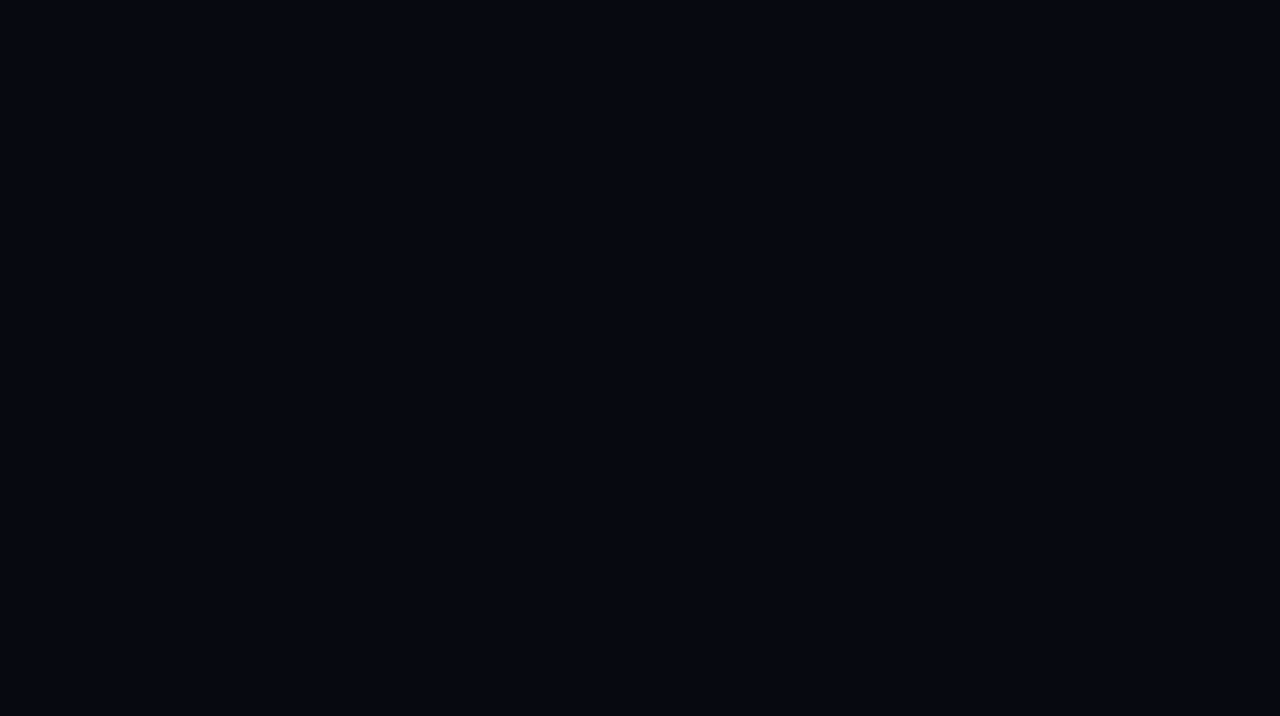
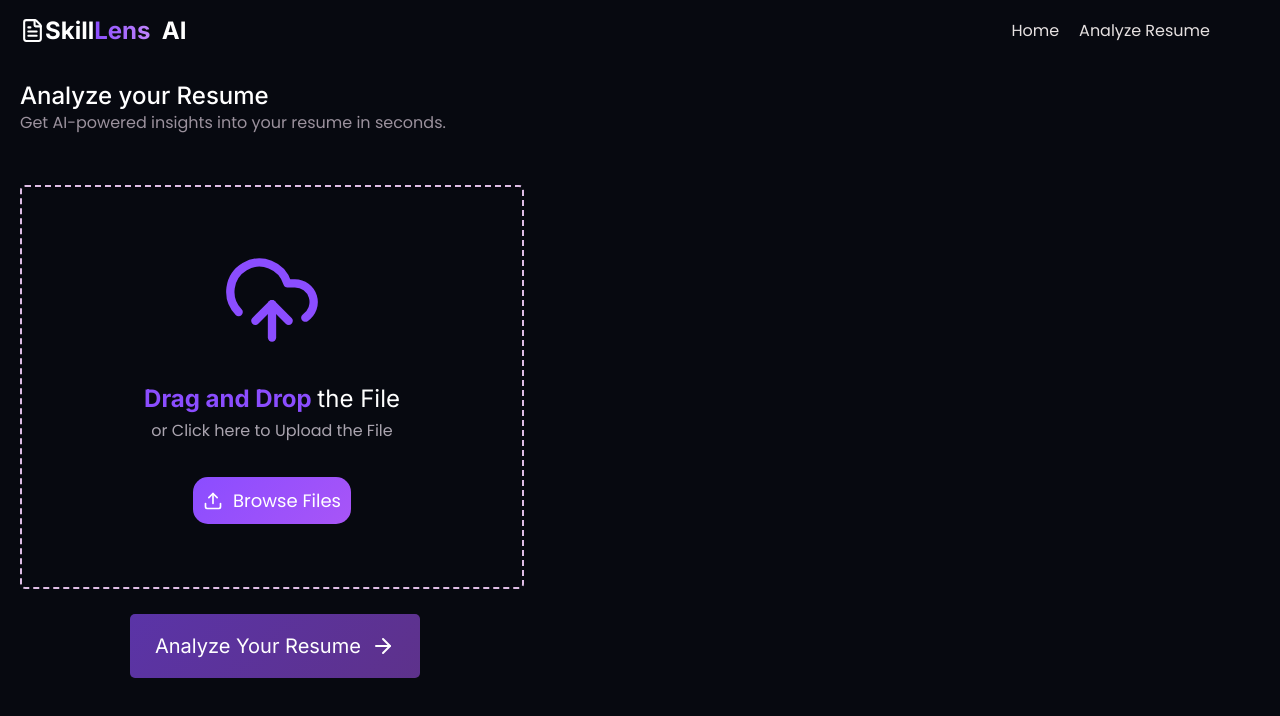
Before and after one commit to Akasharts/SkillLens-AI, a React (Vite) app in the folder frontend/: page /analyzer in a window 1280 px wide. Before the commit this address had no page. Shown: the top 716 px of the page. Built offline with nearby package versions, Linux system fonts and the light colour scheme.

Commit message:
Analyze page UI update

```diff
--- a/frontend/package.json
+++ b/frontend/package.json
@@ -11,6 +11,7 @@
   },
   "dependencies": {
     "lucide-react": "^1.47.0",
+    "motion": "^13.4.2",
     "react": "^19.2.8",
     "react-dom": "^19.2.8",
     "react-router-dom": "^7.18.4"
--- a/frontend/src/App.tsx
+++ b/frontend/src/App.tsx
@@ -1,6 +1,7 @@
 import { Routes,Route } from 'react-router-dom';
 import './App.css'
 import Home from './pages/Home'
+import Analyzer from './pages/Analyzer';
 function App() {
 
 
@@ -8,6 +9,7 @@ function App() {
     <>
       <Routes>
         <Route path='/' element={<Home/>}/>
+        <Route path='/analyzer' element={<Analyzer/>}/>
       </Routes>
     </>
   )
--- a/frontend/src/pages/Analyzer.tsx
+++ b/frontend/src/pages/Analyzer.tsx
@@ -1,19 +1,108 @@
 import { Link } from "react-router-dom";
 import '../styles/style.css';
+import { motion } from 'motion/react';
+import { FileText , UploadCloudIcon,Upload,ArrowRight} from "lucide-react";
+import { useRef, useState } from "react";
+import type { ChangeEvent} from "react";
 function Analyzer()
 {
+    const fileRef=useRef<HTMLInputElement>(null);
+    const[file,setFile]=useState<File|null>(null);
+    const[message,setMessage]=useState(" ");
+    const[dragOver,setDragOver]=useState(false);
+    const[filesize,setFilesize]=useState(0);
+    function handleClick()
+    {
+        fileRef.current?.click();
+    }
+    const handleDragOver=(e:React.DragEvent<HTMLDivElement>)=>
+    {
+        e.preventDefault();
+        setDragOver(true);
+    }
+    const handleDragLeave=()=>setDragOver(false);
+    const handleFilechange=(e:ChangeEvent<HTMLInputElement>)=>
+    {
+        const selectedFile=e.target.files?.[0];
+        if(!selectedFile)
+        {
+            setMessage("Please select a file");
+            return;
+        }
+        setFile(selectedFile);
+        console.log(selectedFile);
+        const size=(selectedFile.size/(1024*1024)).toFixed(2);
+        setFilesize(parseFloat(size));
+        setMessage(`Uploaded File : ${selectedFile.name}\n`);
+    }
+    const handleDrop=(e:React.DragEvent<HTMLDivElement>)=>
+    {
+        e.preventDefault();
+        setDragOver(false);
+        const droppedFile=e.dataTransfer.files[0];
+        if(!droppedFile)
+        {
+
+            setMessage("Please select a file");
+            return;
+        }
+        setFile(droppedFile);
+        setMessage(`Uploaded File : ${droppedFile.name}\n`);
+    }
     return(<>
        <div className="nav">
-        <div className="left-section">
-            <h1>SkillScope AI </h1>
-        </div>
+        <motion.div className="left-section"
+        initial={{opacity:0,y:5}}
+        animate={{opacity:1,y:0}}
+        transition={{duration:0.5}}
+        >
+            <h1><FileText className='file-text'/>Skill<span className='Lens_text'>Lens</span>&nbsp; AI </h1>
+        </motion.div>
         <div className="right-section">
         <ul>
-            <li><Link to='/'>Home</Link></li>
-            <li><Link to='/analyze'>Analyze Resume</Link></li>
+            <li><Link to='/' className='links'>Home</Link></li>
+            <li><Link to='/analyzer' className='links'>Analyze Resume</Link></li>
         </ul>
         </div>
     </div>
+    <div className="analyzer-hero-section">
+        <h1>Analyze your Resume</h1>
+        <p className="analyzer-hero-desc">Get AI-powered insights into your resume in seconds.</p>
+    </div>
+    <div className="user-input"
+    onClick={handleClick}
+    onDragOver={handleDragOver}
+    onDragLeave={handleDragLeave}
+    onDrop={handleDrop}
+    >
+        <input
+        ref={fileRef}
+        type="file"
+        hidden
+        accept=".pdf,.doc,.docx"
+        onChange={handleFilechange} />
+        {!file?(
+            <>
+            <UploadCloudIcon className="uploadIcon"/>
+            <p className="input-desc"><span className="drag-drop-text">Drag and Drop </span>the File<br/><span className="upload-text">or Click here to Upload the File</span></p>
+            <button className="upload_btn"><Upload className="upload_arw"/>Browse Files</button>
+            </>
+            ):(<>
+             <div className="message">
+            <FileText className="analyzer-fileText"/>
+                <div className="message-desc">
+                    <p>{message}</p>
+                    <span className="filesize-text">{filesize}MB</span>
+                </div>
+            </div>
+            <span className="upload-text">Click here to Change the File</span>
+            </>
+            )
+        }
+    </div>
+   <button className={`analyzer_btn ${file?"active":"disabled"}`}
+   disabled={!file}
+   >Analyze Your Resume <ArrowRight className='arrow'/></button>
     </>)
 }
 export default Analyzer;
--- a/frontend/src/pages/Home.tsx
+++ b/frontend/src/pages/Home.tsx
@@ -1,6 +1,7 @@
 import '../styles/style.css'
 import { Link } from 'react-router-dom';
 import { CheckCircle,ArrowRight,Sparkles,FileText} from 'lucide-react';
+import { motion } from 'motion/react';
 function Home()
 {
     type feature={
@@ -23,29 +24,45 @@ function Home()
     ];
     return (<>
     <div className="nav">
-        <div className="left-section">
+        <motion.div className="left-section"
+        initial={{opacity:0,y:5}}
+        animate={{opacity:1,y:0}}
+        transition={{duration:0.5}}
+        >
             <h1><FileText className='file-text'/>Skill<span className='Lens_text'>Lens</span>&nbsp; AI </h1>
-        </div>
+        </motion.div>
         <div className="right-section">
         <ul>
             <li><Link to='/' className='links'>Home</Link></li>
-            <li><Link to='/analyze' className='links'>Analyze Resume</Link></li>
+            <li><Link to='/analyzer' className='links'>Analyze Resume</Link></li>
         </ul>
         </div>
     </div>
-    <div className="hero-section">
+    <motion.div className="hero-section">
         <p className='hero-title'><Sparkles className='sparkles'/>AI-Powered Resume Analysis</p>
-        <h1 >Turn your resume into <br/>your
+        <motion.h1
+        initial={{opacity:0,y:5}}
+        animate={{opacity:1,y:0}}
+        transition={{duration:1,delay:0.3}}
+        >Turn your resume into <br/>your
           <span className='hero-span'> next opportunity.</span>
-        </h1>
-        <p>
+        </motion.h1>
+        <motion.p className='hero-desc'
+        initial={{opacity:0}}
+        animate={{opacity:1}}
+        transition={{duration:1,delay:1}}
+        >
           Upload your resume and get an AI-powered analysis of <br/>your
           skills, ATS score, weaknesses, and the roles you're best
           suited for.
-        </p>
-    </div>
+        </motion.p>
+    </motion.div>
     <div className="analyze">
-        <button className='analyze_btn'>Analyze Your Resume <ArrowRight className='arrow'/></button>
+        <motion.button className='analyze_btn'
+        initial={{opacity:0,x:-15}}
+        animate={{opacity:1,x:0}}
+        transition={{duration:0.5,delay:0.5}}
+        >Analyze Your Resume <ArrowRight className='arrow'/></motion.button>
     </div>
     <div className="features">
         {
--- a/frontend/src/styles/style.css
+++ b/frontend/src/styles/style.css
@@ -45,12 +45,13 @@ h1
 {
     font-family: 'poppins';
     text-decoration: none;
-    color:white;
+    color:rgb(230, 225, 225);
 }
 .links:active
 {
     color:grey;
 }
+
 .hero-section {
     margin-left:20px;
 }
@@ -60,11 +61,10 @@ h1
     font-family:'inter';
     margin-top:0;
 }
-.hero-section p
+.hero-desc
 {
     font-family:'poppins';
-    color:white;
-    color:rgb(168, 142, 175);
+    color:rgb(213, 186, 220);
 }
 .features
 {
@@ -133,21 +133,22 @@ h1
 }
 .hero-title
 {
-    border:solid 1px rgba(128, 128, 128, 0.7);
+    border:solid 1px rgba(128, 128, 128, 0.507);
     border-radius:10px;
     width:300px;
     display:flex;
     align-items: center;
     justify-content: center;
-    color:white;
+    color:rgba(168, 142, 175, 0.805);
     margin-top:100px;
+    font-family: 'poppins';
 }
 
 .sparkles
 {
     width:25px;
     height: 20px;
-    color:#8B4DFF;
+    color:#8b4dffb7;
 
 }
 .CheckCircle
@@ -172,3 +173,155 @@ h1
     -webkit-background-clip: text;
     -webkit-text-fill-color: transparent;
 }
+.user-input
+{
+    border: 2px dashed rgba(224, 191, 231, 0.992);
+    border-radius:5px;
+    width:200px;
+    height:200px;
+    display:flex;
+    gap:10px;
+    flex-direction: column;
+    align-items: center;
+    justify-content: center;
+    padding:100px 150px;
+    cursor:pointer;
+    margin-left:20px;
+    margin-top:50px;
+    text-align: center;
+}
+.uploadIcon
+{
+    color:#8B4DFF;
+    font-weight: bolder;
+    width:100px;
+    height: 100px;
+    flex-shrink: 0;
+
+}
+.input-desc
+{
+    color:white;
+    font-family: 'inter';
+    width:400px;
+    font-size:24px;
+    /* margin-left:150px; */
+}
+.message-desc
+{
+    color:white;
+    font-family: 'poppins';
+    text-align: left;
+    /* display: flex;
+    flex-direction: column;
+    align-items: center;
+    justify-content: center; */
+}
+.drag-drop-text
+{
+    color:#8B4DFF;
+    font-weight: bold;
+    font-size:24px;
+}
+.upload-text
+{
+    color:rgb(170, 164, 175);
+    font-size:16px;
+    font-family: 'poppins';
+}
+.upload_btn
+{
+    display: flex;
+    align-items: center;
+    justify-content: center;
+    box-sizing: border-box;
+    border:none;
+    font-size:18px;
+    color:white;
+    background: linear-gradient(135deg, #8B4DFF, #A855F7);
+    padding:10px 10px;
+    border-radius:15px;
+    font-family: 'poppins';
+    gap:10px;
+    cursor: pointer;
+}
+.upload_arw
+{
+    width:20px;
+    height: 20px;
+}
+.analyzer-hero-section
+{
+    margin-top:20px;
+    margin-left:20px;
+}
+.analyzer-hero-section h1
+{
+
+    font-weight: 500;
+    margin-bottom:0;
+}
+.analyzer-hero-desc
+{
+    font-family:'poppins';
+    color:rgb(155, 145, 157);
+    margin-top:0;
+}
+.analyzer-fileText
+{
+    padding:2px 2px;
+    background: linear-gradient(135deg, #8B4DFF, #A855F7);
+    border-radius:10px;
+    width:35px;
+    height:35px;
+    color:white;
+    margin-top:10px;
+}
+.filesize-text
+{
+    font-family:'poppins';
+    color:rgb(155, 145, 157);
+}
+.message-desc p
+{
+    margin-bottom:0;
+}
+.message
+{
+    margin-left:20px;
+    margin-top:10px;
+    padding:10px 10px;
+    border-radius:10px;
+    background-color:#101322cc;
+    display: flex;
+    align-items: center;
+    /* justify-content: center; */
+    gap:10px;
+    width:450px;
+}
+.analyzer_btn
+{
+
+    border:none;
+    padding:20px 25px;
+    font-size:20px;
+    margin-left:130px;
+    margin-top:25px;
+    font-family:'inter';
+    display: flex;
+    align-items: center;
+    justify-content: space-between;
+    gap: 10px;
+    border-radius:5px;
+    color:white;
+}
+.analyzer_btn.disabled
+{
+     background:linear-gradient(135deg, #8b4dffa1, #a955f788);
+     cursor:not-allowed;
+}
+.analyzer_btn.active
+{
+    background:linear-gradient(135deg, #8B4DFF, #A855F7);
+    cursor:pointer;
+}
```
Also changed, not shown: 1 other file (tests, documents, lock files or other folders).
